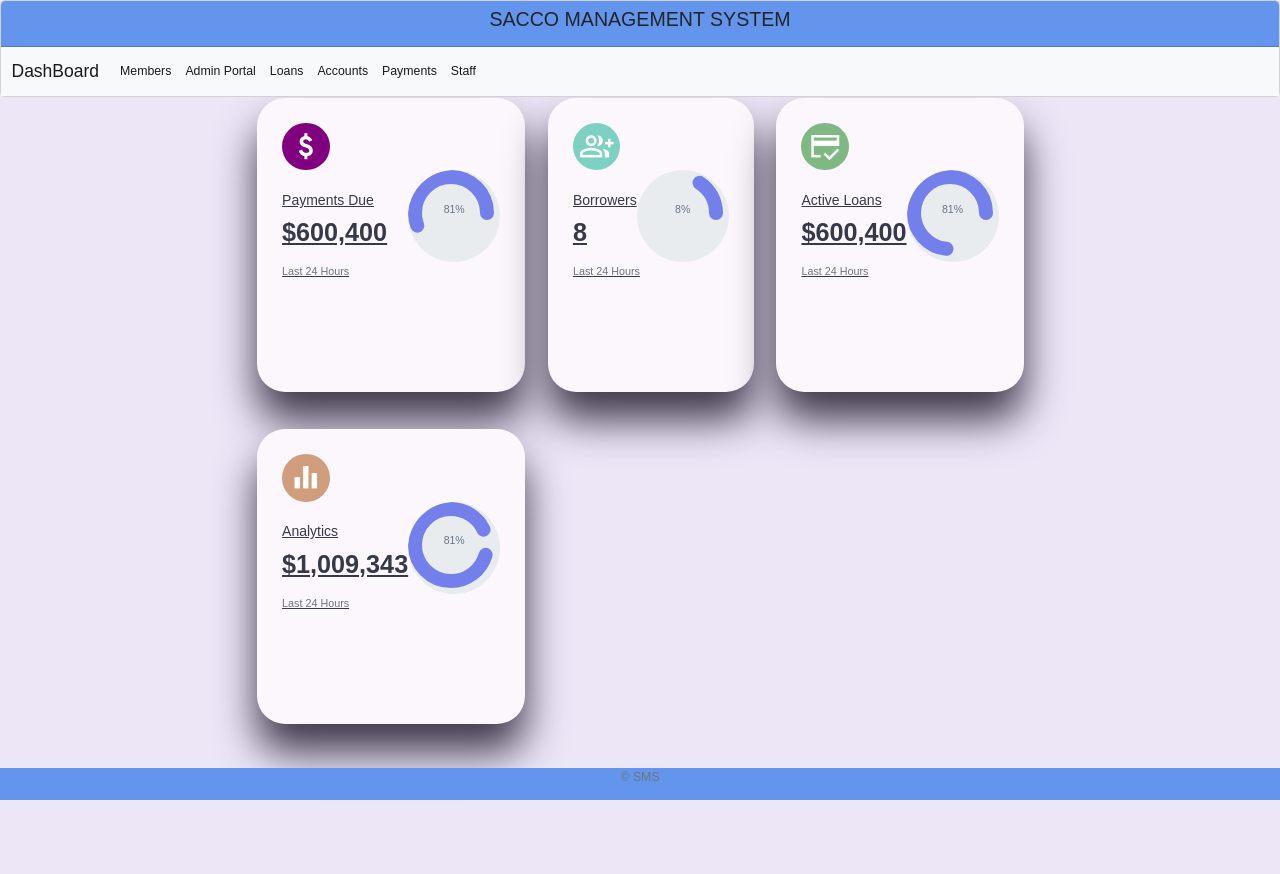
After one commit to HenryKenDephil/portfolio_project, a Django app: template SMS/members/templates/members/home.html in a window 1280 px wide. The commit adds this page. Run offline with Django 4.2, Linux system fonts and the light colour scheme; the template is opened without the code that fills it, so the values that code supplies are empty; some libraries are stand-ins or nearby versions.

Commit message:
added dashboard

```diff
--- /dev/null
+++ b/SMS/members/static/members/home.css
@@ -0,0 +1,348 @@
+/*---------ROOT VARIABLES-----------*/
+:root{
+	--color-primary: #7380ec;
+	--color-danger: #ff7782;
+	--color-success: #3e374a;
+	--color-warning: #ffbb55;
+	--color-white: #fff;
+	--color-info-dark:#7d8da1;
+	--color-info-light:#dce1eb;
+	--color-dark:#363949;
+	--color-light:rgba(132, 139, 200, 0.18);
+	--color-primary-variant:#111e88;
+	--color-dark-variant:#677483;
+	--color-background:#ece6f7;
+
+	--card-border-radius:2rem;
+	--border-radius-1:0.4rem;
+	--border-radius-2:0.8rem;
+	--border-radius-3:1.2rem;
+
+	--card-padding:1.8rem;
+	--padding-1:1.2rem;
+
+	--box-shadow:0 2rem 3rem var(--color-success);
+}
+
+*{
+	margin: 0;
+	padding: 0;
+	outline: 0;
+	appearance: none;
+	border: 0;
+	text-decoration: none;
+	list-style: none;
+	box-sizing: border-box;
+}
+html{
+	font-size: 14px;
+}
+body{
+	width: 100vw;
+	height: 100vh;
+	font-family: 'poppins', sans-serif;
+	font-size: 0.88rem;
+	background: var(--color-background);
+	user-select: none;
+	overflow-x: hidden;
+}
+.container{
+	display: grid;
+	width: 96%;
+	height: 100vh;
+	margin: 0 auto;
+	gap: 1rem;
+	grid-template-columns: 14rem auto;
+}
+a{
+	color: var(--color-dark);
+}
+
+img{
+	display: block;
+	width: 100%;
+}
+
+h1{
+	font-weight: 800;
+	font-size: 1.8rem;
+}
+
+h2{
+	font-size: 1.4rem;
+}
+
+h3{
+	font-size: 0.87rem;
+}
+
+h4{
+	font-size: 0.8rem;
+}
+
+h5{
+	font-size: 0.77rem;
+}
+
+small{
+	font-size: 0.75;
+}
+
+.profile-photo{
+	width: 2.8rem;
+	height:2.8rem;
+	border-radius: 50%;
+	overflow: hidden;
+}
+
+.text-muted{
+	color: var(--color-info-dark);
+}
+
+p{
+	color: var(--color-dark-variant);
+}
+
+b{
+	color: var(--color-dark);
+}
+
+.primary{
+	color: var(--color-primary);
+}
+.danger{
+	color: var(--color-danger);
+}
+.success{
+	color: var(--color-success);
+}
+.warning{
+	color: var(--color-warning);
+}
+aside{
+	height: 100vh;
+}
+aside .top{
+	display: flex;
+	align-items: center;
+	justify-content: space-between;
+	margin-top: 1.4rem;
+}
+aside .logo{
+	display: flex;
+	gap: 0.8rem;
+}
+aside .logo img{
+	width: 2rem;
+	height: 2rem;
+}
+
+aside .close{
+	display: none;
+}
+/*-------------------sidebar------------*/
+aside .sidebar{
+	display: flex;
+	flex-direction: column;
+	height: 86vh;
+	position: relative;
+	top: 3rem;
+}
+
+aside h3{
+	font-weight: 500;
+}
+
+aside .sidebar a{
+	display: flex;
+	color: var(--color-info-dark);
+	margin-left: 2rem;
+	align-items: center;
+	gap: 1rem;
+	position: relative;
+	height: 3.7rem;
+	transition: all 300ms ease;
+}
+aside .sidebar a span{
+	font-size: 1.6rem;
+	transition: all 400ms ease;
+}
+
+aside .sidebar a:last-child{
+	position: absolute;
+	bottom: 2rem;
+	width: 100%;
+}
+aside sidebar a.active{
+	background: var(--color-light);
+	color: var(--color-primary);
+	margin-left: o;
+}
+aside sidebar a.active:before{
+	content: '';
+	width: 6px;
+	height: 100%;
+	background: var(--color-primary);
+}
+aside sidebar a.active span{
+	color: var(--color-primary);
+	margin-left: calc(1rem - 3px);
+}
+aside .sidebar a:hover{
+	color: var(--color-primary);
+}
+aside .sidebar a:hover span{
+	margin-left: 1rem;
+}
+
+/* ====================Main============ */
+main{
+	margin-top: 1.4rem;
+}
+main .date{
+	display: inline-block;
+	background: var(--color-light);
+	border-radius: var(--border-radius-1);
+	margin-top: 1rem;
+	margin-right: 1.8rem;
+	padding: 0.5rem 1.6rem;
+}
+main .date input[type='date']{
+	background: transparent;
+	color: var(--color-dark);
+}
+main .insights{
+	display: grid;
+	grid-template-columns: repeat(3, 1fr);
+	gap: 1.6rem;
+}
+main .insights > div{
+	background: #fbf7fc;
+	padding: var(--card-padding);
+	border-radius: var(--card-border-radius);
+	margin-top: 1rem;
+	box-shadow: var(--box-shadow);
+	transition: all 800ms ease;
+}
+main .insights > div:hover{
+	box-shadow: none;
+}
+main .insights > div span{
+	padding: 0.5rem;
+	background: var(--color-primary);
+	border-radius: 50%;
+	color: var(--color-white);
+	font-size: 2.4rem;
+}
+main .insights > div.expenses span{
+	background: #7dd1c3;
+}
+main .insights > div.income span{
+	background: #7fb882;
+}
+main .insights > div.totals span{
+	background: #d19e7d;
+}
+main .insights > div.sales span{
+	background: purple;
+	font-weight: 800;
+}
+main .insights > div .middle{
+	display: flex;
+	align-items: center;
+	justify-content: space-between;
+}
+main .insights h3{
+	margin: 1rem 0 0.6rem;
+	font-size: 1rem;
+}
+main .insights .progress{
+	position: relative;
+	width: 92px;
+	height: 92px;
+	border-radius: 50%;
+}
+main .insights svg{
+	width: 7rem;
+	height: 7rem;
+}
+main .insights svg circle{
+	fill: none;
+	stroke: var(--color-primary);
+	stroke-width: 14;
+	stroke-linecap: round;
+	transform: translate(5px, 5px);
+	stroke-dasharray: 110;
+	stroke-dashoffset: 92;
+}
+main .insights .sales svg circle{
+	stroke-dashoffset: -100;
+	stroke-dasharray: 200;
+}
+main .insights .expenses svg circle{
+	stroke-dashoffset: -190;
+	stroke-dasharray: 200;
+}
+main .insights .income svg circle{
+	stroke-dashoffset: -60;
+	stroke-dasharray: 200;
+}
+main .insights .totals svg circle{
+	stroke-dashoffset: -10;
+	stroke-dasharray: 200;
+}
+main .insights .progress .number{
+	position: absolute;
+	top: 0;
+	left: 0;
+	height: 100%;
+	width: 100%;
+	display: flex;
+	justify-content: center;
+	align-items: center;
+}
+main .recent-orders{
+	margin-top: 2.2rem;
+}
+main .recent-orders h2{
+	margin-bottom: 0.8rem;
+}
+main .recent-orders table{
+	background: #fbf7fc;
+	width: 100%;
+	border-radius: var(--card-border-radius);
+	padding: var(--card-padding);
+	text-align: center;
+	box-shadow: var(--box-shadow);
+	transition: all 700ms ease;
+}
+main .recent-orders table:hover{
+	box-shadow: none;
+}
+main table tbody td{
+	height: 2.8rem;
+	border-bottom: 1px solid var(--color-light);
+	color: var(--color-dark-variant);
+}
+main table tbody td span{
+	background: #cdd2fa;
+	display: flex;
+	justify-content: space-between;
+	align-items: center;
+	height: 1.7rem;
+	width: 1.8rem;
+	cursor: pointer;
+	border-radius: var(--border-radius-1);
+}
+main table tbody td span.del{
+	background: #eccafc;
+}
+main table tbody tr:last-child td{
+	border: none;
+}
+main .recent-orders a{
+	text-align: center;
+	display: block;
+	margin: 1rem auto;
+	color: var(--color-primary);
+}
--- a/SMS/members/templates/members/create_member.html
+++ b/SMS/members/templates/members/create_member.html
@@ -3,6 +3,7 @@
 
 <center style="margin-top: 8%; margin-bottom: 5%;" >
     <form method="POST" action="{% url 'create' %}">
+    <h2>Enter Member's Details Here</h2>
     {% csrf_token %}
     {{ form.as_p }}
     <input type="submit" value="Save">
--- /dev/null
+++ b/SMS/members/templates/members/home.html
@@ -0,0 +1,151 @@
+{% extends 'base_layout.html' %}
+{% block content %}
+
+<script src="https://kit.fontawesome.com/61eaa75593.js" crossorigin="anonymous"></script>
+<link rel="stylesheet"
+	href="https://fonts.googleapis.com/css2?family=Material+Symbols+Sharp:opsz,wght,FILL,GRAD@48,400,0,0" />
+<link rel="stylesheet"
+	href="https://fonts.googleapis.com/css2?family=Material+Symbols+Sharp:opsz,wght,FILL,GRAD@48,400,1,0" />
+
+
+<link rel="stylesheet" type="text/css" href="static/members/home.css">
+
+</head>
+
+<body style="margin-top: 5%; margin-bottom: 10px;">
+	<div class="container">
+		<!--------start of aside--------------->
+
+	<!--	<div style="display: flex; margin-bottom: 10px; max-height: 78%; position: fixed;" class="sidebar">
+			<center>
+				<a href="home.hmtl">
+					<span class="material-symbols-sharp">dashboard</span>
+					<h3>Dashboard</h3>
+				</a>
+				<a href="#">
+					<span class="material-symbols-sharp">request_quote</span>
+					<h3>Loans</h3>
+				</a>
+				<a href="#">
+					<span class="material-symbols-sharp">group_add</span>
+					<h3>Borrowers</h3>
+				</a>
+				<a href="#">
+					<span class="material-symbols-sharp">currency_exchange</span>
+					<h3>Loan Plans</h3>
+				</a>
+				<a href="#">
+					<span class="material-symbols-sharp">currency_rupee</span>
+					<h3>Loan Type</h3>
+				</a>
+				<a href="#">
+					<span class="material-symbols-sharp">groups</span>
+					<h3>Users</h3>
+				</a>
+				<a href="#">
+					<span class="material-symbols-sharp">logout</span>
+					<h3>Logout</h3>
+				</a>
+			</center>
+
+		</div>-->
+
+		<!----------end of aside---------------->
+		<main style="display: flex;margin-left: 40%; max-height: 80%; padding-left: 50%;">
+			<div class="insights">
+				<div class="sales">
+					<a href="#">
+						<span class="material-symbols-sharp">attach_money</span>
+						<div class="middle">
+							<div class="left">
+								<h3>Payments Due</h3>
+								<h1>$600,400</h1>
+							</div>
+							<div class="progress">
+								<svg>
+									<circle cx='38' cy='38' r='36'></circle>
+								</svg>
+								<div class="number">
+									<p>81%</p>
+								</div>
+							</div>
+						</div>
+						<small class="text-muted">Last 24 Hours</small>
+					</a>
+				</div>
+
+				<!------------end of payments today-------->
+				<div class="expenses">
+					<a href="#">
+						<span class="material-symbols-sharp">group_add</span>
+						<div class="middle">
+							<div class="left">
+								<h3>Borrowers</h3>
+								<h1>8</h1>
+							</div>
+							<div class="progress">
+								<svg>
+									<circle cx='38' cy='38' r='36'></circle>
+								</svg>
+								<div class="number">
+									<p>8%</p>
+								</div>
+							</div>
+						</div>
+						<small class="text-muted">Last 24 Hours</small>
+					</a>
+				</div>
+
+				<!------------end of Borrowers-------->
+				<div class="income">
+					<a href="#">
+						<span class="material-symbols-sharp">credit_score</span>
+						<div class="middle">
+							<div class="left">
+								<h3>Active Loans</h3>
+								<h1>$600,400</h1>
+							</div>
+							<div class="progress">
+								<svg>
+									<circle cx='38' cy='38' r='36'></circle>
+								</svg>
+								<div class="number">
+									<p>81%</p>
+								</div>
+							</div>
+						</div>
+						<small class="text-muted">Last 24 Hours</small>
+					</a>
+				</div>
+
+				<!------------end of Active Loans-------->
+				<div class="totals">
+					<a href="#">
+						<span class="material-symbols-sharp">equalizer</span>
+						<div class="middle">
+							<div class="left">
+								<h3>Analytics</h3>
+								<h1>$1,009,343</h1>
+							</div>
+							<div class="progress">
+								<svg>
+									<circle cx='38' cy='38' r='36'></circle>
+								</svg>
+								<div class="number">
+									<p>81%</p>
+								</div>
+							</div>
+						</div>
+						<small class="text-muted">Last 24 Hours</small>
+					</a>
+				</div>
+				<!------------end of Total receivable-------->
+			</div>
+			<!----------------end of insights--------->
+
+		</main>
+	</div>
+</body>
+
+</html>
+{% endblock %}
--- a/SMS/members/urls.py
+++ b/SMS/members/urls.py
@@ -3,7 +3,8 @@ from django.urls import path, include, re_path
 from .import views
 
 urlpatterns = [
-    path('', views.members, name='members'),
+    path('', views.home, name='home'),
+    path('members/', views.members, name='members'),
     path('create/', views.create_member, name='create'),
     re_path(r'^edit/(?P<id>\d+)/$', views.edit_member, name='edit'),
     #path('', views.update_member, name='update'),
--- a/SMS/members/views.py
+++ b/SMS/members/views.py
@@ -8,6 +8,9 @@ from .tables import MembersTable
 from django.core.paginator import Paginator
 from django.db.models import Q
 from django.template.context_processors import csrf
+
+def home(request):
+    return render(request, 'members/home.html')
 
 def members(request):
     members = Members.objects.all().order_by()
--- a/SMS/templates/base_layout.html
+++ b/SMS/templates/base_layout.html
@@ -22,7 +22,7 @@
     <div>
       <nav class="navbar navbar-expand-lg bg-light">
         <div class="container-fluid">
-          <a class="navbar-brand" href="{% url 'members' %}">DashBoard</a>
+          <a class="navbar-brand" href="{% url 'home' %}">DashBoard</a>
           <button class="navbar-toggler" type="button" data-bs-toggle="collapse"
             data-bs-target="#navbarSupportedContent" aria-controls="navbarSupportedContent" aria-expanded="false"
             aria-label="Toggle navigation">
@@ -55,8 +55,7 @@
   </div>
   <div></div>
   <div>
-    {% block title %}
-    {% endblock title %}
+
   </div>
   <div>
     {% block content %}
@@ -64,8 +63,8 @@
     {% endblock %}
   </div>
 
-  <div class="card-footer fixed-bottom text-muted" style="background-color: cornflowerblue;">
-    <H2>SMS</H2>
+  <div class="card-footer fixed-bottom text-muted" style="background-color: cornflowerblue; height: 4%;">
+    <center style="align-items: center;">&copy; <em id="date"></em>SMS</center>
   </div>
 
   <script src="https://cdn.jsdelivr.net/npm/@popperjs/core@2.11.6/dist/umd/popper.min.js"
```
Also changed, not shown: 5 other files.
